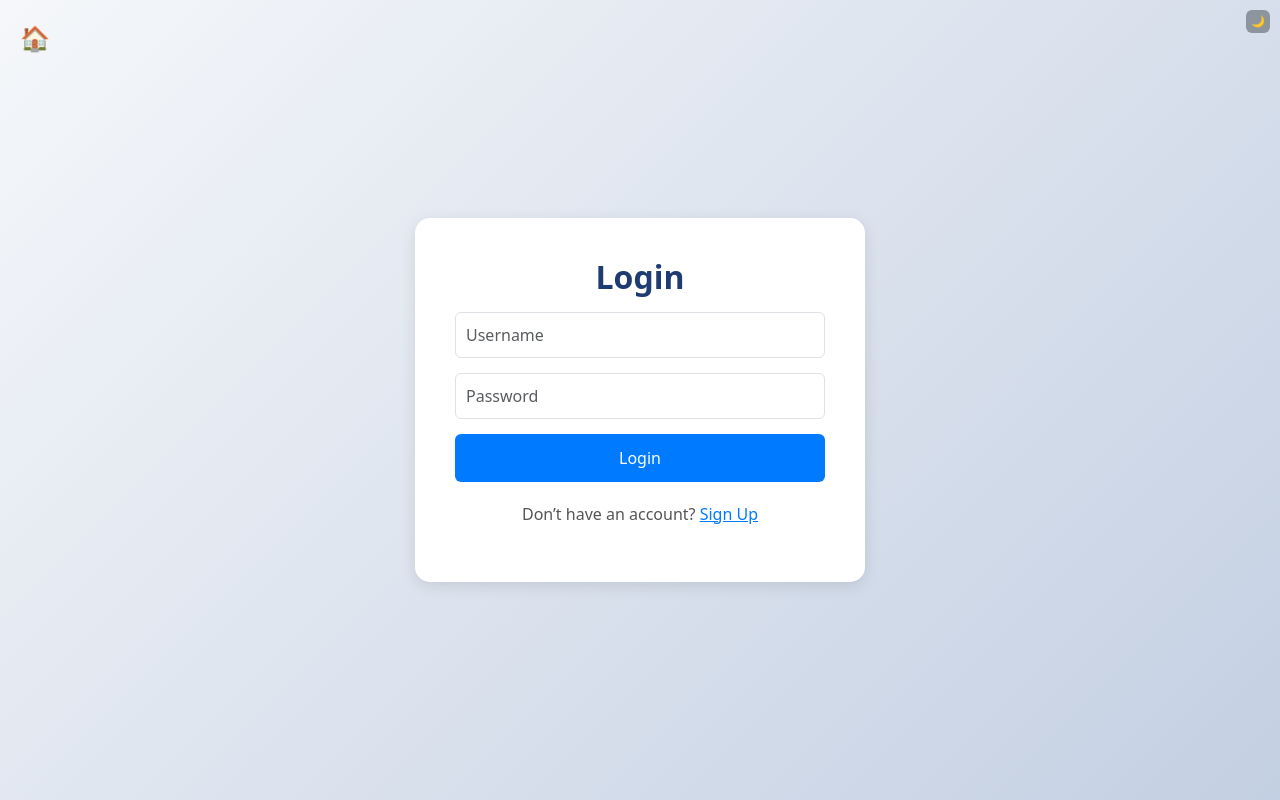
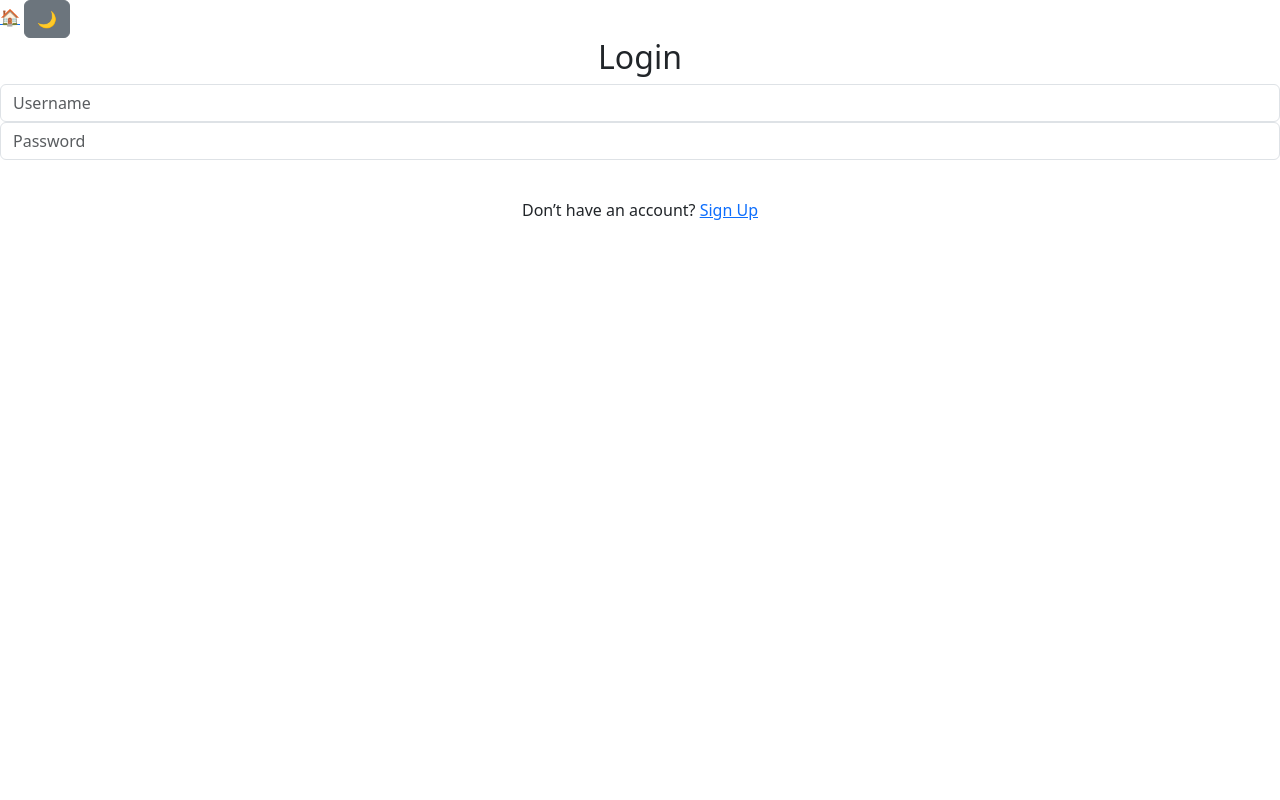
Before and after one commit to ConradPB/microloan-tracker, a Django app: page /login/ in a window 1280 px wide. Run offline with Django 5.2, Linux system fonts and the light colour scheme.

Commit message:
updated/style deleted

```diff
--- a/loans/templates/login.html
+++ b/loans/templates/login.html
@@ -6,85 +6,6 @@
       href="https://cdn.jsdelivr.net/npm/bootstrap@5.3.0/dist/css/bootstrap.min.css"
       rel="stylesheet"
     />
-    <style>
-      :root {
-        --bg-start: #f5f7fa;
-        --bg-end: #c3cfe2;
-        --card-bg: #fff;
-        --text-color: #555;
-        --shadow: rgba(0, 0, 0, 0.1);
-        --link-color: #007bff;
-        --btn-primary-bg: #007bff;
-        --btn-primary-text: #fff;
-      }
-      [data-theme="dark"] {
-        --bg-start: #1a1a1a;
-        --bg-end: #2c2c2c;
-        --card-bg: #333;
-        --text-color: #e0e0e0;
-        --shadow: rgba(0, 0, 0, 0.3);
-        --link-color: #4dabf7;
-        --btn-primary-bg: #4dabf7;
-        --btn-primary-text: #fff;
-      }
-      body {
-        background: linear-gradient(135deg, var(--bg-start), var(--bg-end));
-        min-height: 100vh;
-        display: flex;
-        align-items: center;
-        justify-content: center;
-        color: var(--text-color);
-        transition: all 0.3s ease;
-      }
-      .login-container {
-        background: var(--card-bg);
-        padding: 40px;
-        border-radius: 15px;
-        box-shadow: 0 4px 15px var(--shadow);
-        max-width: 450px;
-        width: 100%;
-      }
-      .login-container h2 {
-        color: #1e3c72;
-        font-weight: 600;
-        margin-bottom: 15px;
-      }
-      .form-control {
-        margin-bottom: 15px;
-        padding: 10px;
-      }
-      .btn-login {
-        background-color: #007bff;
-        border: none;
-        padding: 12px;
-        font-weight: 500;
-      }
-      .home-icon {
-        position: absolute;
-        top: 20px;
-        left: 20px;
-        font-size: 1.5rem;
-        color: #1e3c72;
-        text-decoration: none;
-      }
-      .signup-prompt {
-        margin-top: 20px;
-      }
-      .signup-prompt a {
-        color: var(--link-color);
-        font-weight: 500;
-      }
-      .theme-toggle {
-        position: fixed;
-        top: 10px;
-        right: 10px;
-        font-size: 0.7em;
-        padding: 3px 5px;
-        background-color: rgba(108, 117, 125, 0.7);
-        border: none;
-        z-index: 1000;
-      }
-    </style>
   </head>
   <body>
     <a href="{% url 'landing' %}" class="home-icon">🏠</a>
```
